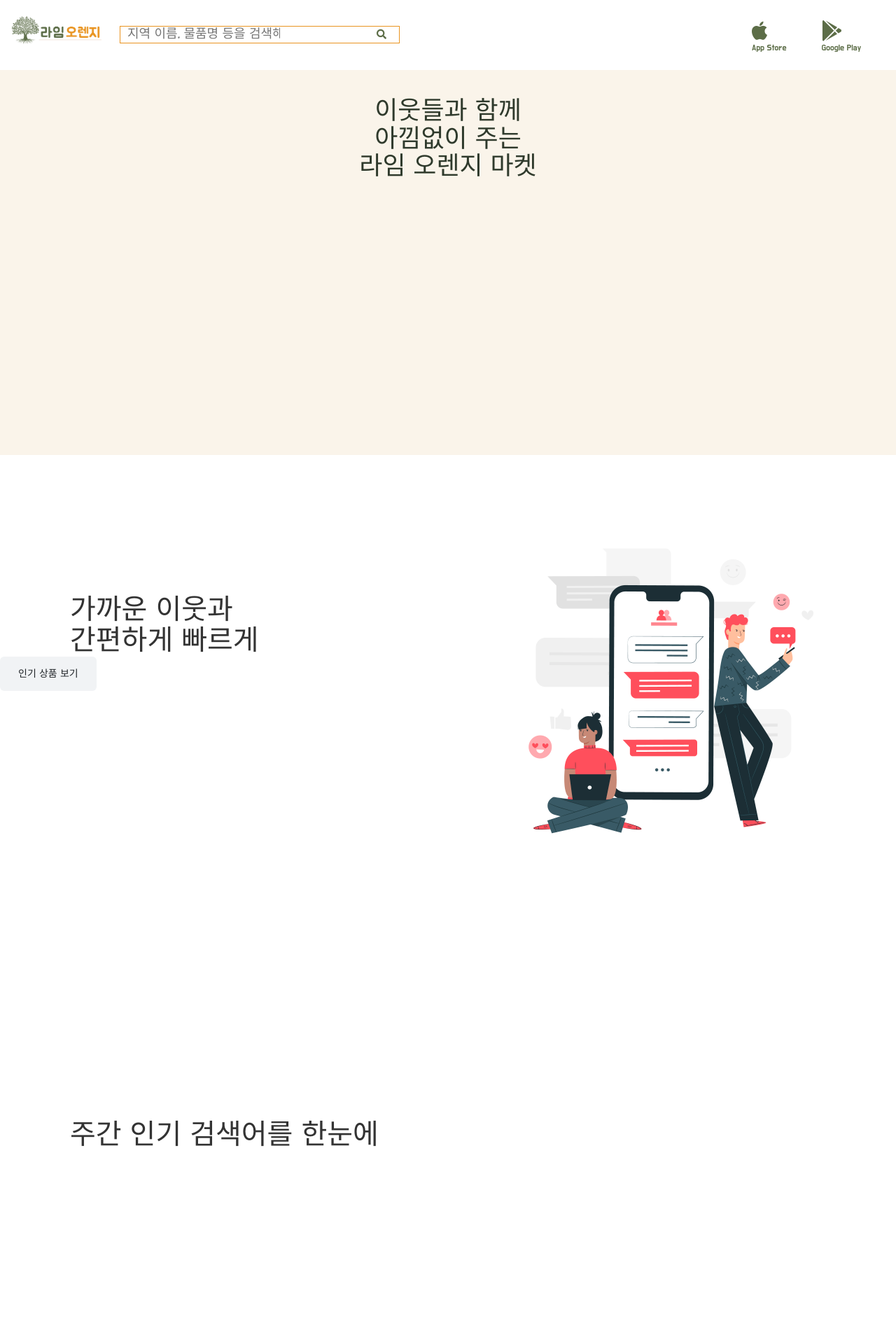
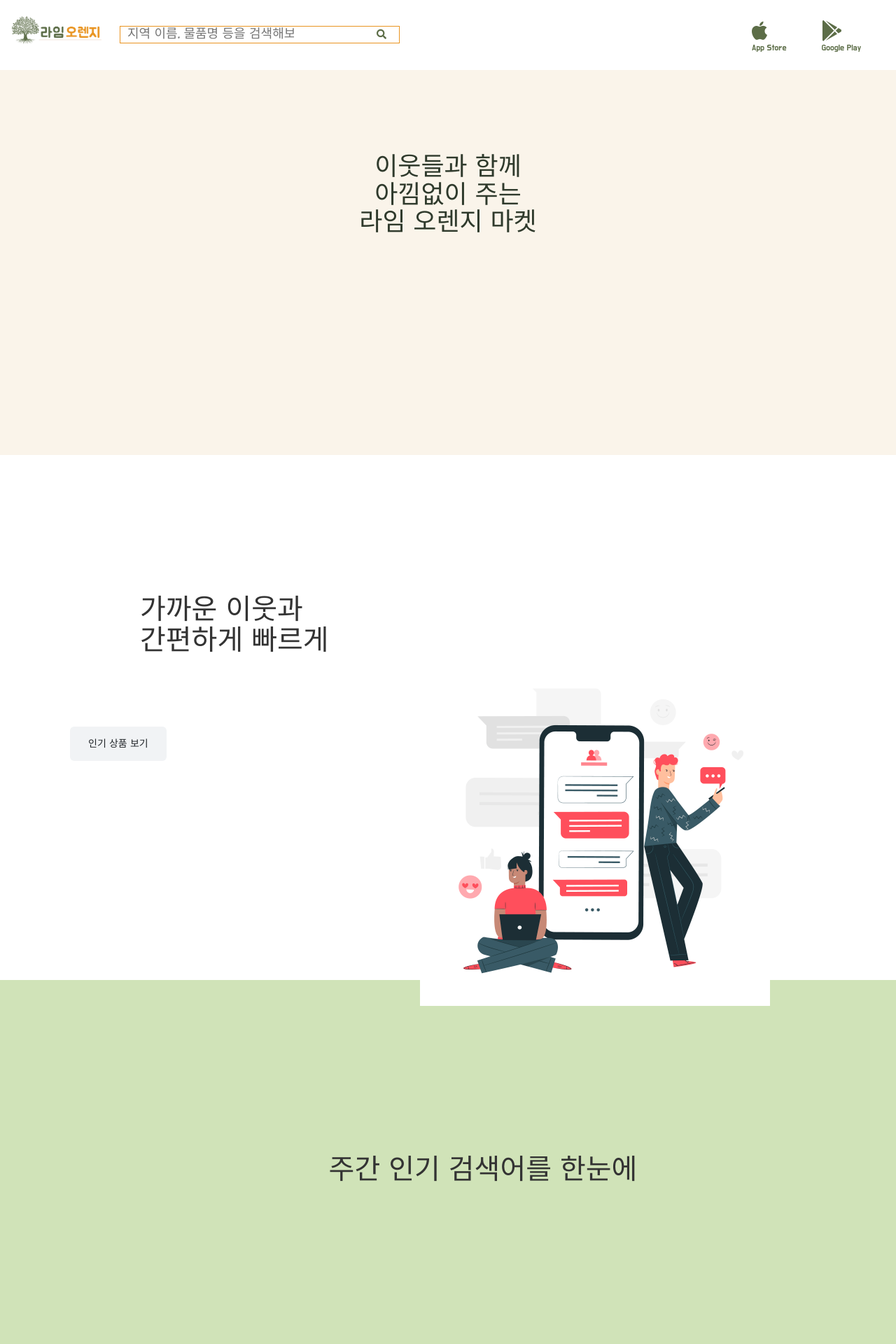
Before and after one commit to advanced-webprogramming/webpage, a PHP site: page /main-home.php in a window 1280 px wide. Shown: the top 1920 px of the page at 70% size. Run offline with PHP 8.4, Linux system fonts and the light colour scheme; some libraries are stand-ins or nearby versions.

Commit message:
Update style_main-home.css

```diff
--- a/css/style_main-home.css
+++ b/css/style_main-home.css
@@ -16,6 +16,10 @@
   --font-S: 18px;
   --font-micro: 12px;
 
+}
+hr{
+  align:center;
+  width:300px;
 }
 
 * {
@@ -36,7 +40,9 @@
 a :hover {
   text-decoration: none !important;
 }
-
+.input_button{
+  text-align:center;
+}
 /* header */
 header {
   background-color: var(--white-color);
@@ -69,7 +75,7 @@
 
 header .searchingbox input {
   font-size: var(--font-S);
-  width: 23.75rem;
+  width: 25.75rem;
   padding: 10px;
   border: 0px;
   background-color: var(--white-color);
@@ -117,28 +123,45 @@
 /* 메인화면 */
 #home-main-top {
   background-color: #faf4ea;
-  font-size: var(--font-L);
+  font-size: var(--font-XL);
   color: var(--dark-green-color);
   height: 550px;
-  padding-top: 20px;
+  padding-top: 100px;
   text-align: center;
 }
 
+#home-main-top .quote{
+  font-family:'Do Hyeon', sans-serif;
+  font-size:70px;
+}
+#search-term-list{
+  background-color:#d0e3b8;
+  height: 550px;
+  padding-top: 50px;
+  text-align: center;
+}
+.home_main div{
+  margin-top:100px;
+}
 /* 페이지 기능 설명 */
 .service {
   background-color: var(--white-color);
   height: 550px;
 }
+.t1{
+  font-family:"나눔 고딕";
+  margin: 10px 0 0 200px;
+}
 
 .service h1 {
-  margin: 200px 0 0 100px;
+  margin: 200px 100px 0 200px;
   font-size: var(--font-XL);
 }
 
 #direct_translate img {
   width: 500px;
   position: relative;
-  left: 700px;
+  left: 600px;
   top: -250px;
 }
 
@@ -150,21 +173,49 @@
   text-decoration: none;
   padding: 1.45rem 2.6rem;
   display: inline-block;
+  margin:100px;
+}
+
+.input_button a {
+  background-color: #ffe3bc;
+  color:#E99420;
+  font-size:20px;
+  border: none;
+  border-radius: 6px;
+  text-decoration: none;
+  padding: 1.45rem 4.6rem;
+  display: inline-block;
+  margin-bottom:100px;
+  width:250px;
+  height:50px;
 
 }
 
+.lime{
+  font-size:20px;
+  font-family: 'Jua', sans-serif;
+  color:#5C6D47;
+}
+.orange{
+  font-size:20px;
+  font-family: 'Jua', sans-serif;
+  color:#E99420;
+}
 
 /* footer */
 footer {
-  background-color: #495057;
-  color: #fff;
-  padding: 8rem 0;
+  background-color:#e8e8e8;
+  color:#383838;
+  padding: 4rem 0;
+  text-align:center;
 }
 
-footer .footer-top {
+/* footer .footer-top {
   display: flex;
   justify-content: space-between;
   margin-bottom: 4rem;
+  text-align:center;
+  margin-left:100px;
 }
 
 footer .footer-top .footer-list {
@@ -172,6 +223,7 @@
   display: block;
   font-size: 1.6rem;
   margin-bottom: 1.6rem;
+  text-align:center;
 }
 
 footer .footer-bottom {
@@ -184,7 +236,7 @@
 footer .footer-bottom #cotyright {
   color: #ADB5BD;
   margin-top: 3.2rem;
-}
+} */
 
 /* 미디어쿼리 */
 @media screen and (max-width:800px) {
```
